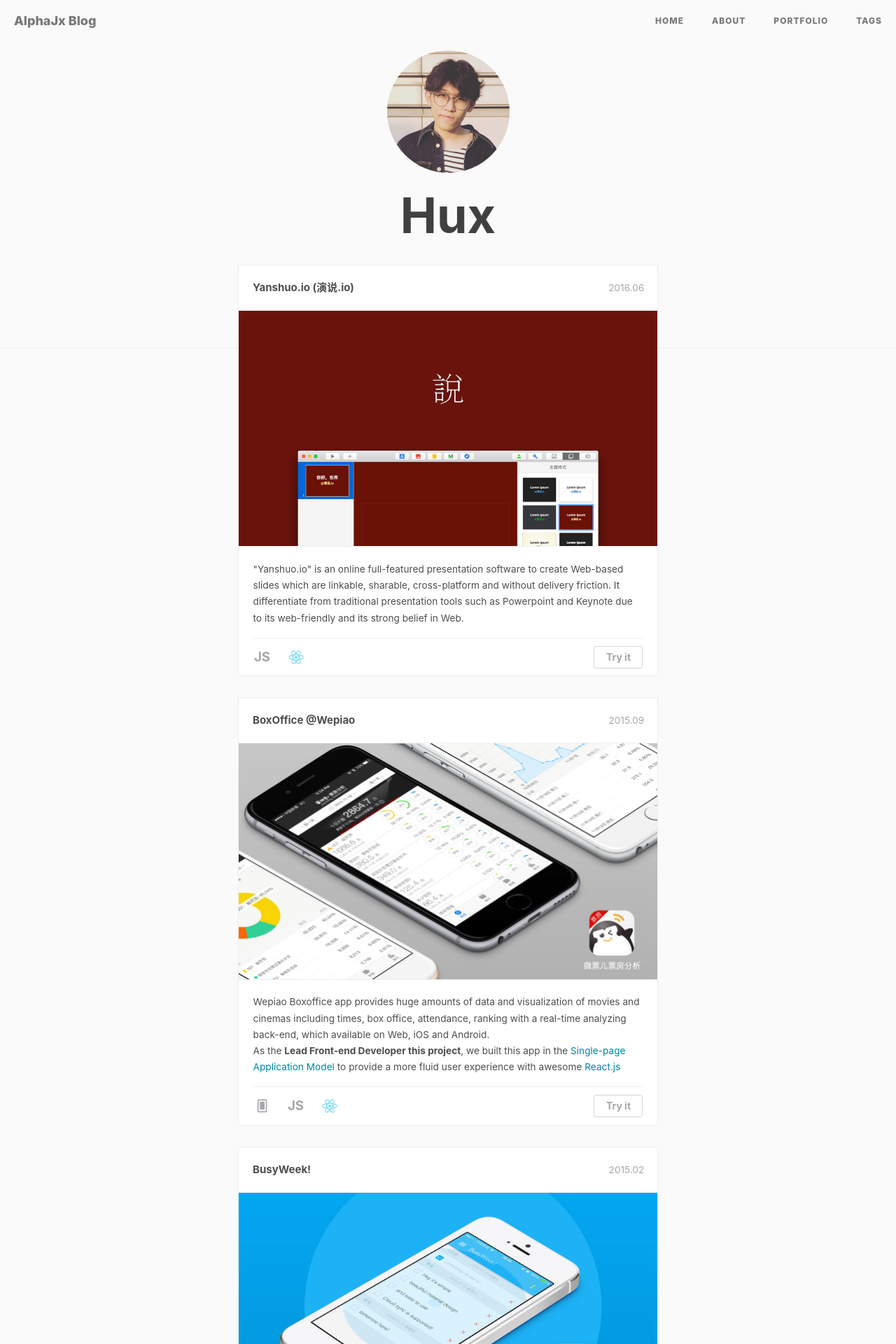
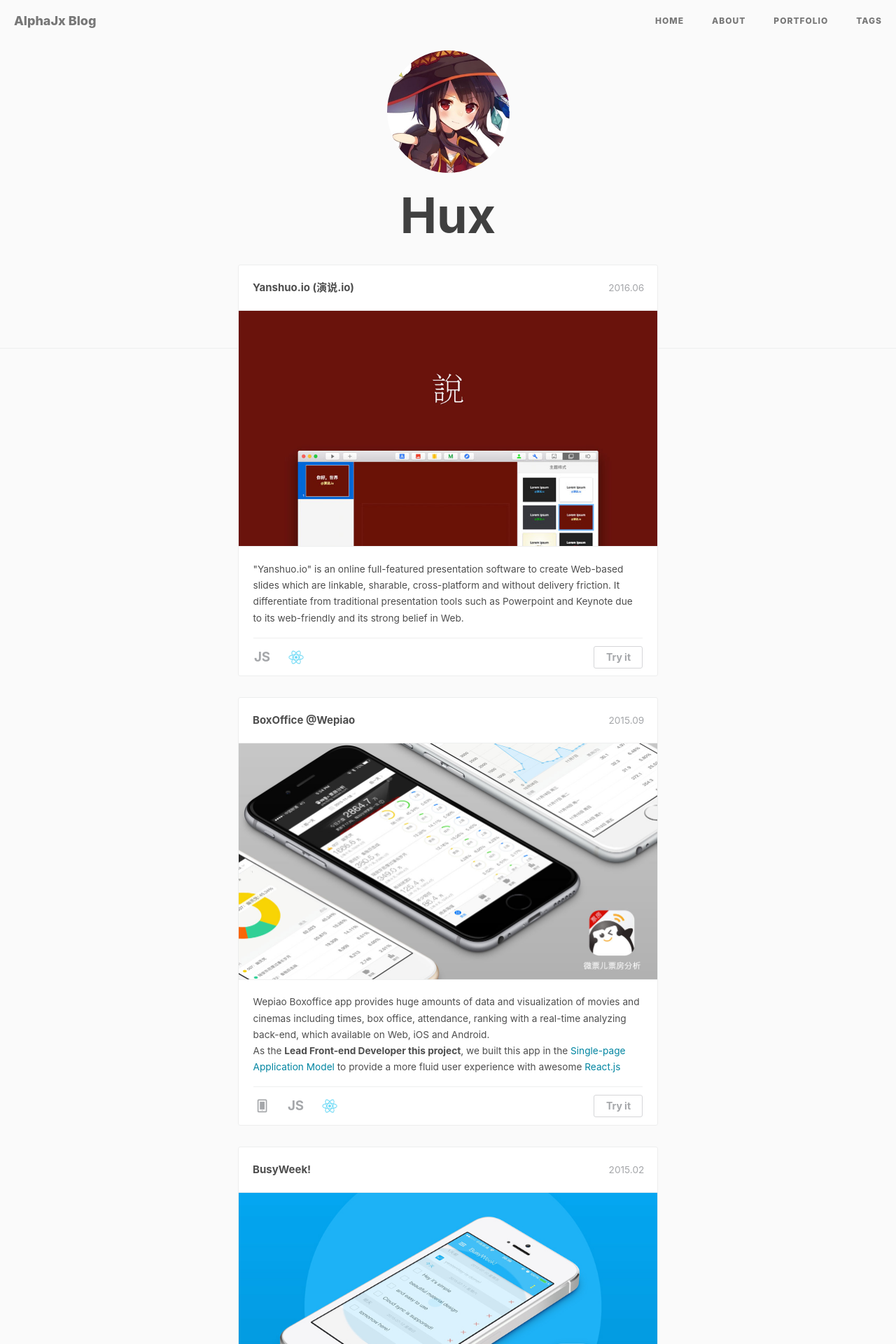
Before and after one commit to alphajx/alphajx.github.io, a Jekyll site: the page built from portfolio/index.html, in a window 1280 px wide. Shown: the top 1920 px of the page at 70% size. Built offline with Jekyll 4.4.1, drawn with Linux system fonts in a browser that asks for light colours; nearby versions of some CDN libraries; comment, search, counter and statistics services are not loaded.

Commit message:
修改头像: avatar

```diff
--- a/_config.yml
+++ b/_config.yml
@@ -68,7 +68,7 @@
 # Sidebar settings
 sidebar: true                           # whether or not using Sidebar.
 sidebar-about-description: "Record | 记录"
-sidebar-avatar: /img/avatar-hux.jpg      # use absolute URL, seeing it's used in both `/` and `/about/`
+sidebar-avatar: /img/avatar-alphajx.jpg      # use absolute URL, seeing it's used in both `/` and `/about/`
 
 
 
--- a/portfolio/index.html
+++ b/portfolio/index.html
@@ -16,7 +16,7 @@
 	<body>
 		<div class="container" style="margin:0;padding:0;width:100%;">
 			<header>
-				<img width="175" height="175" style="border-radius:50%;" src="/img/avatar-hux.jpg">
+				<img width="175" height="175" style="border-radius:50%;" src="/img/avatar-alphajx.jpg">
 				<h1>Hux</h1>
 			</header>
 			<div class="main">
--- a/sw.js
+++ b/sw.js
@@ -20,7 +20,7 @@
   "./js/hux-blog.min.js",
   "./js/snackbar.js",
   "./img/icon_wechat.png",
-  "./img/avatar-hux.jpg",
+  "./img/avatar-alphajx.jpg",
   "./img/home-bg.jpg",
   "./img/404-bg.jpg",
   "./css/hux-blog.min.css",
```
Also changed, not shown: img/avatar-alphajx.jpg (added), img/avatar-hux-home.jpg (deleted), img/avatar-hux.jpg (deleted).
